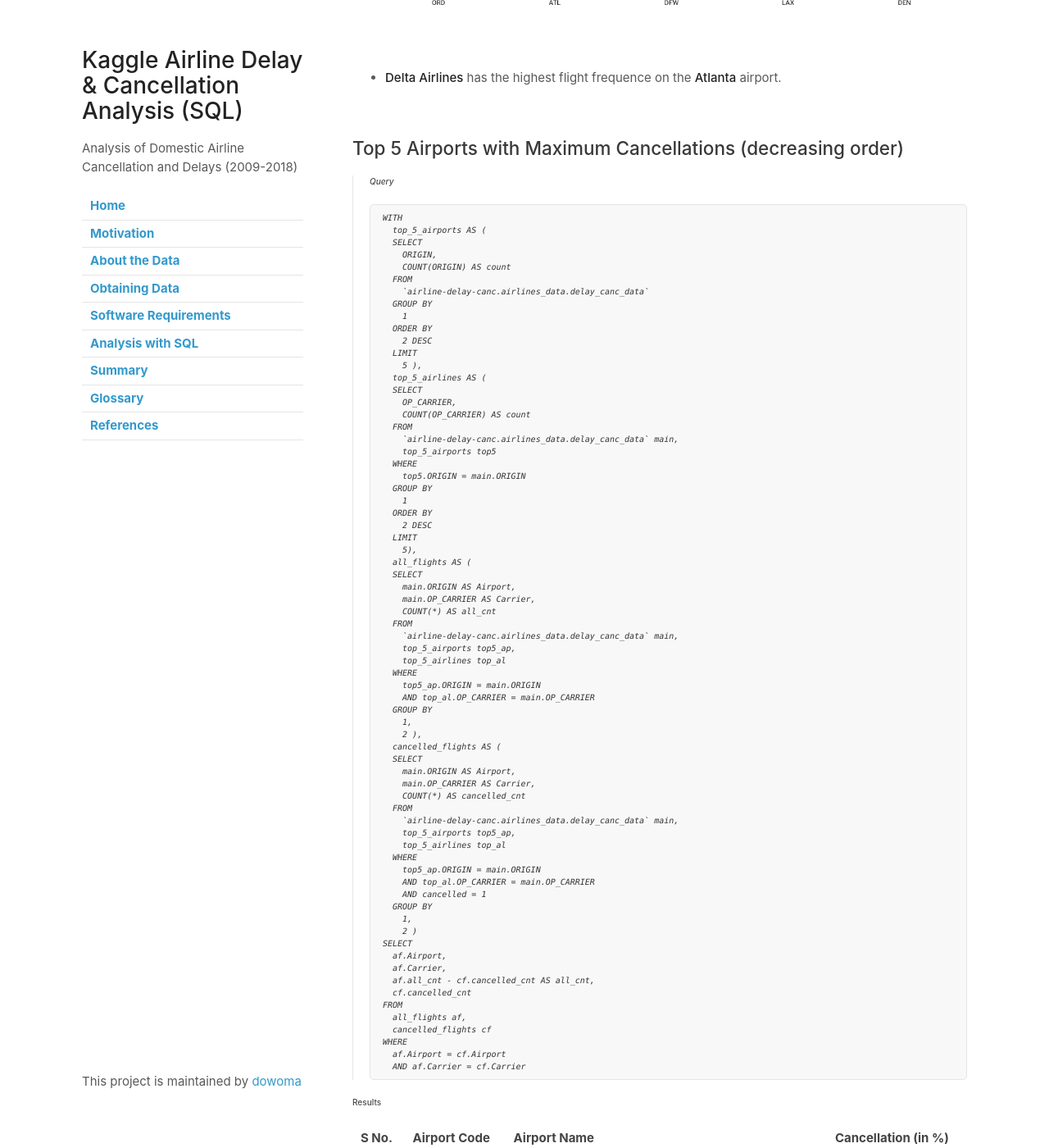
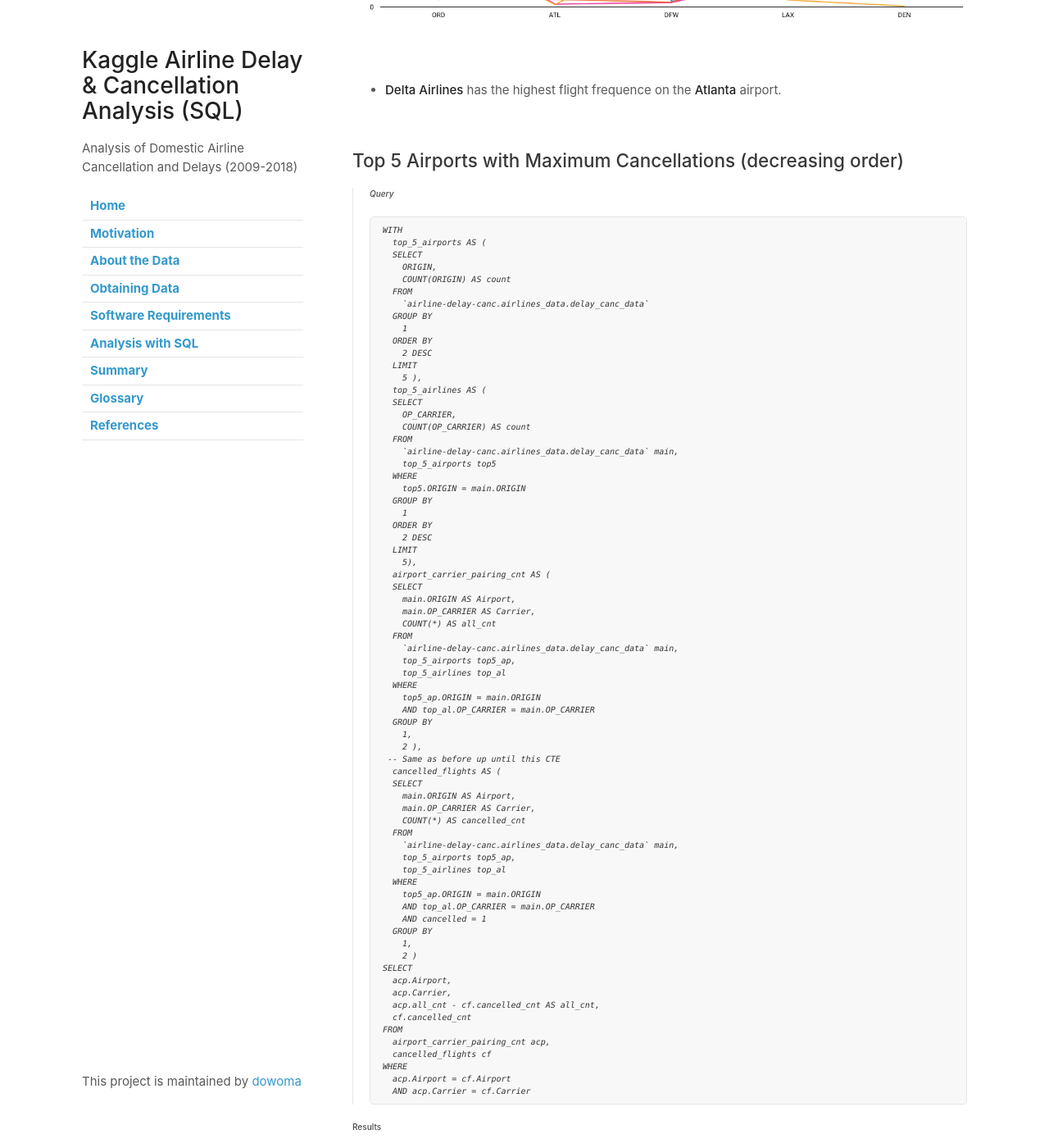
Before and after one commit to dowoma/Airline-Data-Analysis, a Jekyll site: the page built from analysis.md, in a window 1280 px wide and 1400 px high, scrolled down 2183 px. Shown: the whole window at 82% size. Built offline with Jekyll 4.4.1, drawn with Linux system fonts in a browser that asks for light colours; our own code applies the rules of GitHub Pages for plain Markdown files; some of the changed text lies outside the part shown.

Commit message:
Update analysis.md

````diff
--- a/analysis.md
+++ b/analysis.md
@@ -51,7 +51,8 @@ top_5_airlines AS (
 		2 DESC
 	LIMIT 5
 ),
-airportwise_carrier_cnt AS (
+--Pairs together Top 5 Airports and Top 5 Carriers with Counts
+airport_carrier_pairing_cnt AS (
 	SELECT
 		main.ORIGIN AS Airport,
 		main.OP_CARRIER AS Carrier,
@@ -74,7 +75,7 @@ result_cte AS (
 		count,
 		RANK() OVER (PARTITION BY Airport ORDER BY count) AS rank
 	FROM
-		airportwise_carrier_cnt
+		airport_carrier_pairing_cnt
 )
 SELECT
 	Airport,
@@ -143,7 +144,7 @@ WITH
     2 DESC
   LIMIT
     5),
-  all_flights AS (
+  airport_carrier_pairing_cnt AS (
   SELECT
     main.ORIGIN AS Airport,
     main.OP_CARRIER AS Carrier,
@@ -158,6 +159,7 @@ WITH
   GROUP BY
     1,
     2 ),
+ -- Same as before up until this CTE
   cancelled_flights AS (
   SELECT
     main.ORIGIN AS Airport,
@@ -175,16 +177,16 @@ WITH
     1,
     2 )
 SELECT
-  af.Airport,
-  af.Carrier,
-  af.all_cnt - cf.cancelled_cnt AS all_cnt,
+  acp.Airport,
+  acp.Carrier,
+  acp.all_cnt - cf.cancelled_cnt AS all_cnt,
   cf.cancelled_cnt
 FROM
-  all_flights af,
+  airport_carrier_pairing_cnt acp,
   cancelled_flights cf
 WHERE
-  af.Airport = cf.Airport
-  AND af.Carrier = cf.Carrier
+  acp.Airport = cf.Airport
+  AND acp.Carrier = cf.Carrier
 ```
 
 ###### Results
````
